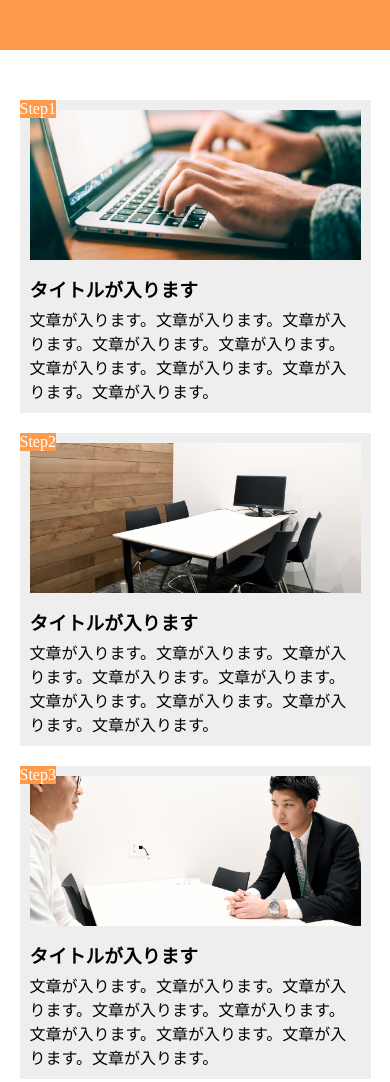
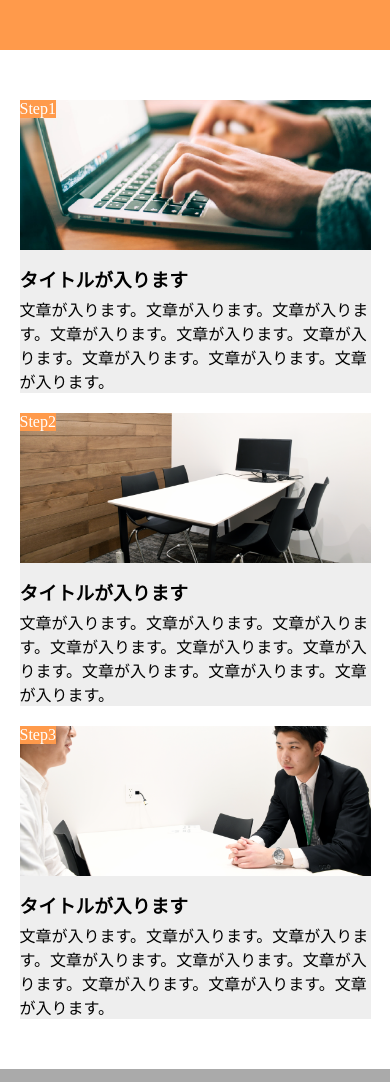
Before and after one commit to RyoyaKWN/html-exercise, a plain HTML site: page index.html in a window 390 px wide. Shown: the top 1082 px of the page. Drawn offline with Linux system fonts and the light colour scheme.

Commit message:
[Fix] 非レスポンシブ時の表示

```diff
--- a/index.html
+++ b/index.html
@@ -17,35 +17,29 @@
             <div class="flow-wrap">
                 <div class="flow-box">
                     <div class="flow-step">Step1</div>
-                    <div class="box-item">
                         <div class="flow-img step1"></div>
                         <section class="flow-title">
                             <h3>タイトルが入ります</h3>
                         </section>
                         <p class="flow-text">文章が入ります。文章が入ります。文章が入ります。文章が入ります。文章が入ります。文章が入ります。文章が入ります。文章が入ります。文章が入ります。</p>
-                    </div>
                 </div>
 
                 <div class="flow-box">
                     <div class="flow-step">Step2</div>
-                    <div class="box-item">
                         <div class="flow-img step2"></div>
                         <section class="flow-title">
                             <h3>タイトルが入ります</h3>
                         </section>
                         <p class="flow-text">文章が入ります。文章が入ります。文章が入ります。文章が入ります。文章が入ります。文章が入ります。文章が入ります。文章が入ります。文章が入ります。</p>
-                    </div>
                 </div>
 
                 <div class="flow-box">
                     <div class="flow-step">Step3</div>
-                    <div class="box-item">
                         <div class="flow-img step3"></div>
                         <section class="flow-title">
                             <h3>タイトルが入ります</h3>
                         </section>
                         <p class="flow-text">文章が入ります。文章が入ります。文章が入ります。文章が入ります。文章が入ります。文章が入ります。文章が入ります。文章が入ります。文章が入ります。</p>
-                    </div>
                 </div>
             </div>
         </main>
--- a/style.css
+++ b/style.css
@@ -12,21 +12,20 @@ header{
 }
 
 main{
-    width: 100%;
-    margin: 50px 0;
-    display: flex;
-    justify-content: center;
+    max-width: 960px;
+    margin: 50px auto;
 }
 
 .flow-wrap{
-    width: 960px;
+    width: 100%;
     display: flex;
 }
 
 .flow-box{
     width: 300px;
+    margin-right: 30px;
+    padding: 10px;
     position: relative;
-    margin-right: 30px;
     background-color: #eee;
 }
 
@@ -41,10 +40,6 @@ main{
     background-color: #ff9a4b;
     display: inline-block;
     color: #fff;
-}
-
-.box-item{
-    padding: 10px;
 }
 
 .flow-img{
@@ -85,11 +80,13 @@ footer{
     .flow-wrap{
         width: 90%;
         display: block;
+        margin: 0 auto;
     }
 
     .flow-box{
         width: 100%;
         margin-right: 0;
+        padding: 0;
         margin-bottom: 20px;
     }
 
```
